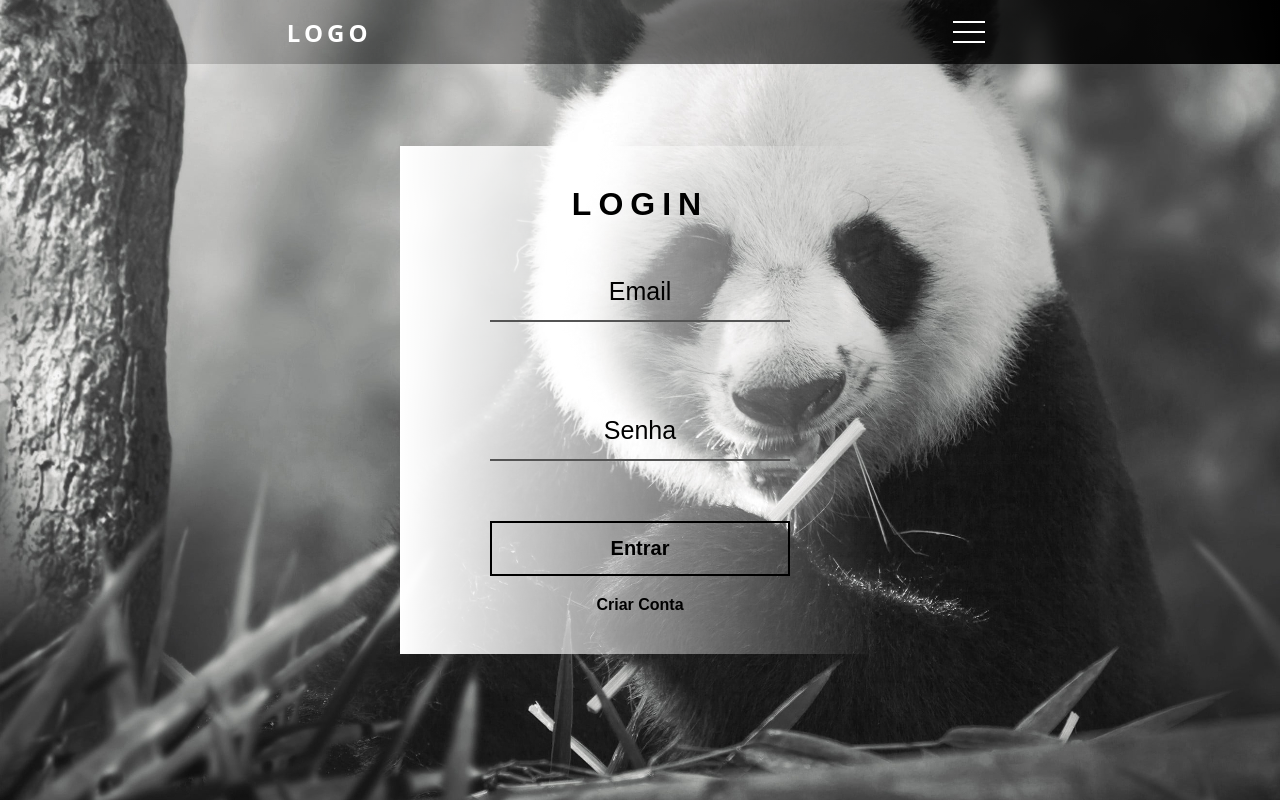
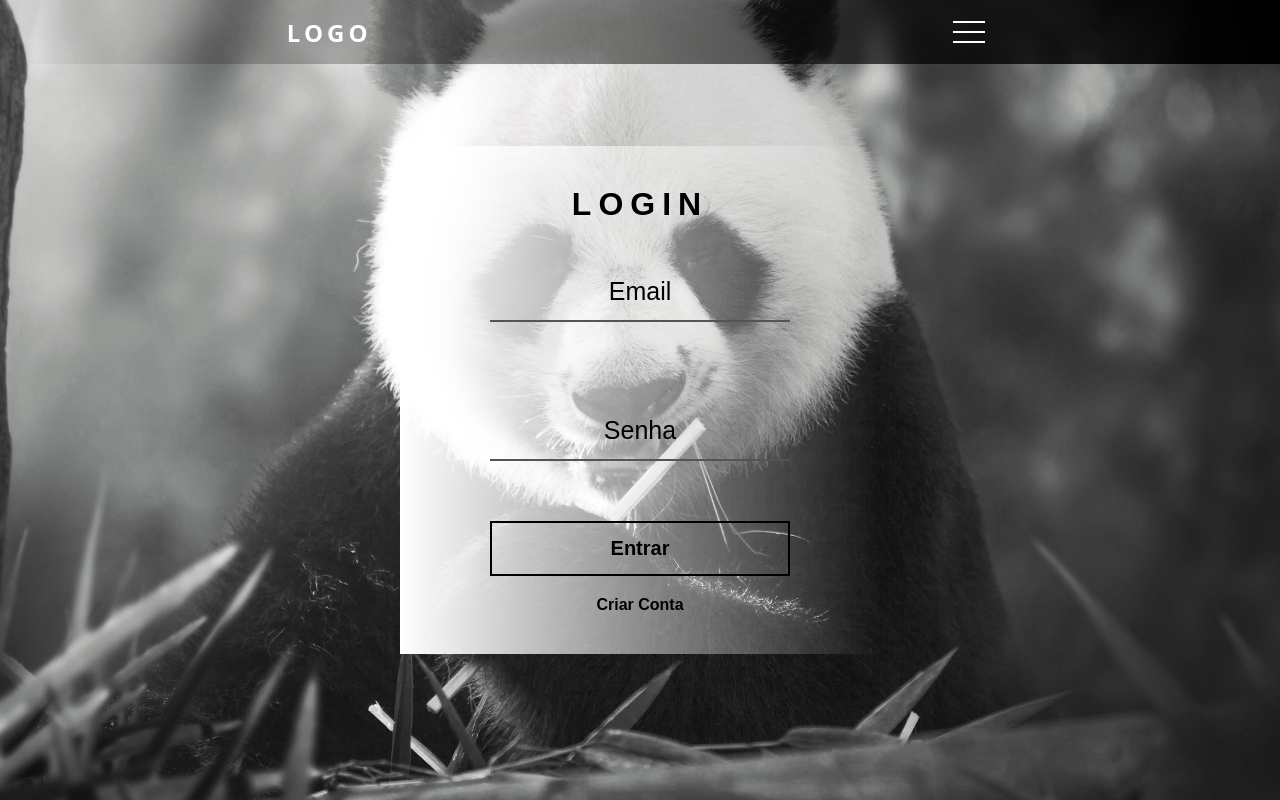
Before and after one commit to raulaugusto/login-template, a plain HTML site: page index.html in a window 1280 px wide. Shown: the top 800 px of the page. Drawn offline with Linux system fonts and the light colour scheme.

Commit message:
Update style.css

```diff
--- a/style.css
+++ b/style.css
@@ -6,6 +6,7 @@ body{
     to right, transparent, black
   100%), url("images/wallpaper.jpg");
   background-repeat: no-repeat;
+  background-position: center 0vh;
   max-width: 100%
   overflow: hidden;
 }
```
